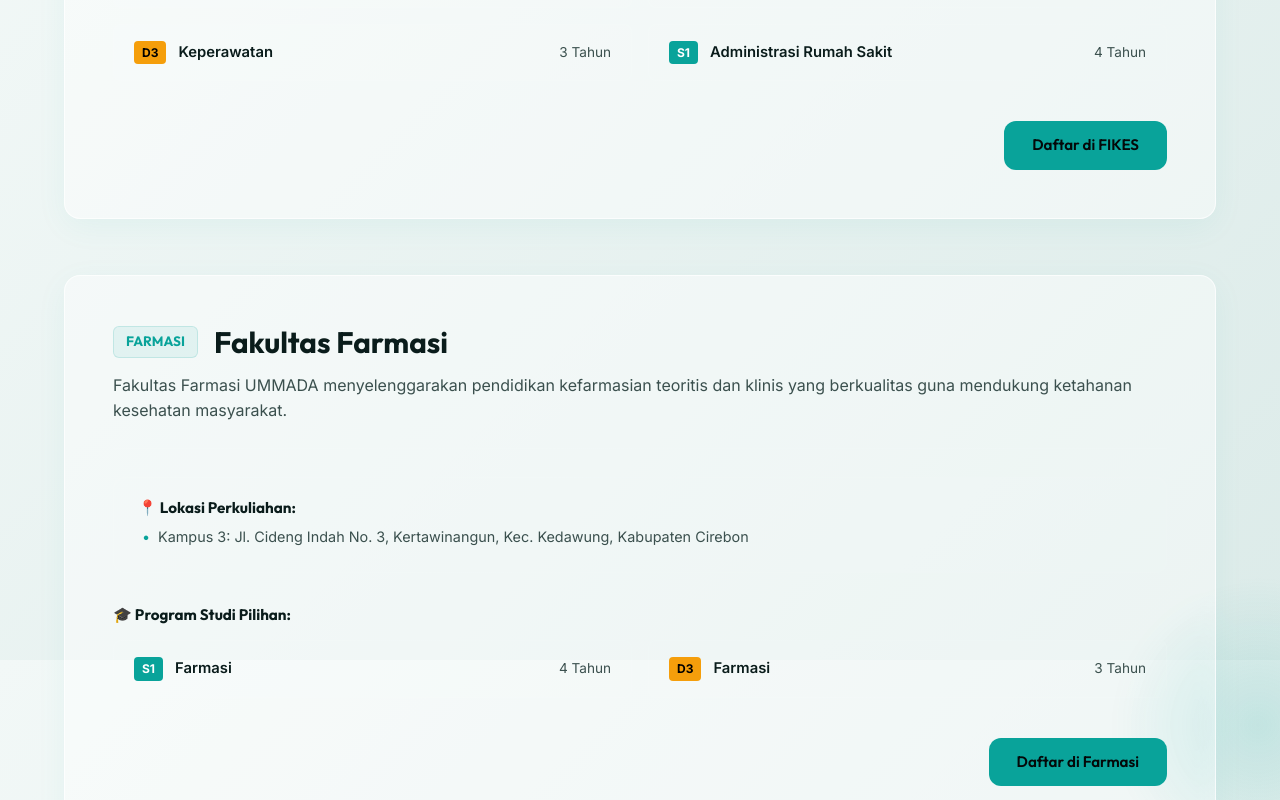
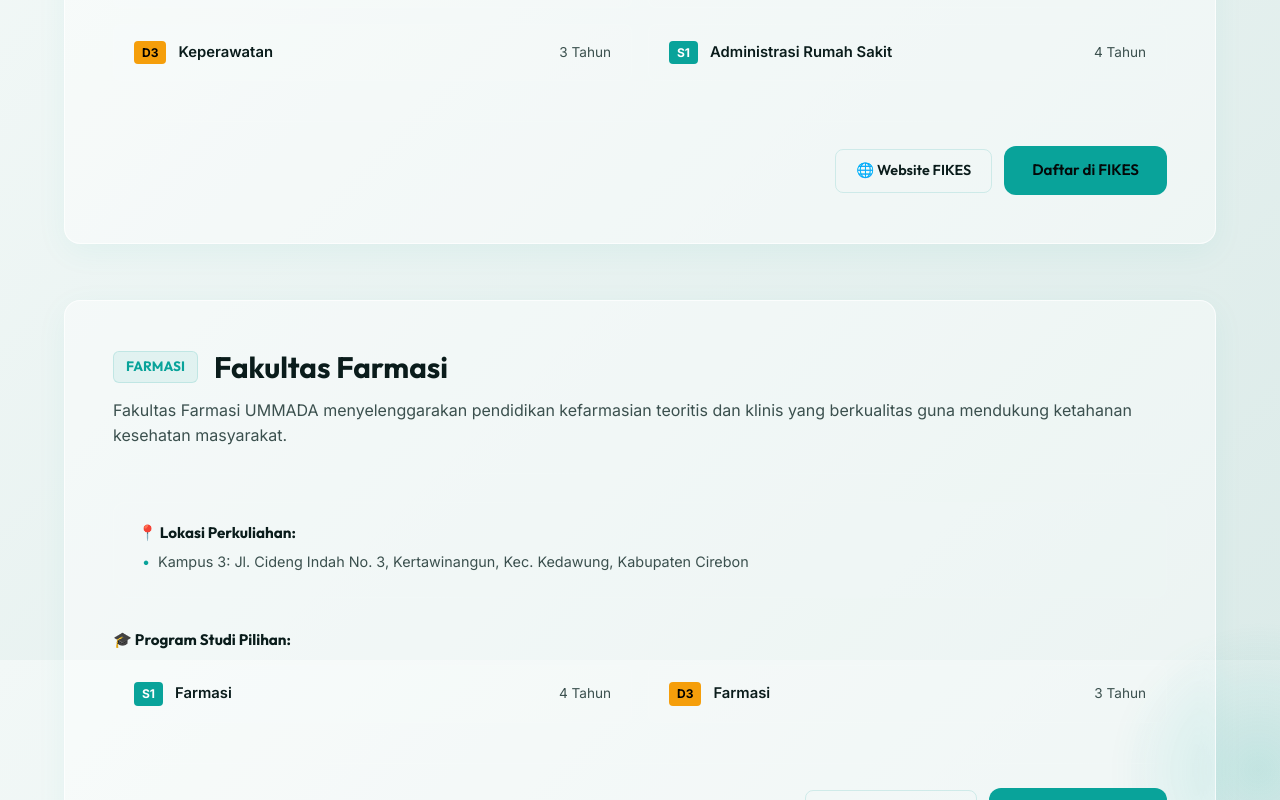
Before and after one commit to deffan10/Landing-Page-PMB-UMMADA, a Vue app: page /fakultas in a window 1280 px wide. Shown: the part 940-1740 px from the top of the page. Built offline with nearby package versions, Linux system fonts and the light colour scheme.

Commit message:
Update fakultas

```diff
--- a/src/content/fakultas.json
+++ b/src/content/fakultas.json
@@ -5,40 +5,75 @@
     {
       "name": "Fakultas Ilmu Kesehatan (FIKES)",
       "abbreviation": "FIKES",
+      "websiteUrl": "https://fikes.ummada.ac.id",
       "description": "Fakultas Ilmu Kesehatan berkomitmen mencetak tenaga kesehatan profesional yang unggul, kompeten, dan berintegritas tinggi berdasarkan nilai-nilai keislaman.",
       "locations": [
         "Kampus 1: Jl. Kalitanjung No.14-18A, Harjamukti, Kota Cirebon",
         "Kampus 2: Jl. Walet No.21, Kertawinangun, Kec. Kedawung, Kabupaten Cirebon"
       ],
       "prodi": [
-        { "level": "S1", "name": "Kebidanan", "duration": "4 Tahun" },
-        { "level": "Profesi", "name": "Pendidikan Bidan", "duration": "1 Tahun" },
-        { "level": "D3", "name": "Keperawatan", "duration": "3 Tahun" },
-        { "level": "S1", "name": "Administrasi Rumah Sakit", "duration": "4 Tahun" }
+        {
+          "level": "S1",
+          "name": "Kebidanan",
+          "duration": "4 Tahun"
+        },
+        {
+          "level": "Profesi",
+          "name": "Pendidikan Bidan",
+          "duration": "1 Tahun"
+        },
+        {
+          "level": "D3",
+          "name": "Keperawatan",
+          "duration": "3 Tahun"
+        },
+        {
+          "level": "S1",
+          "name": "Administrasi Rumah Sakit",
+          "duration": "4 Tahun"
+        }
       ]
     },
     {
       "name": "Fakultas Farmasi",
       "abbreviation": "Farmasi",
+      "websiteUrl": "https://farmasi.ummada.ac.id",
       "description": "Fakultas Farmasi UMMADA menyelenggarakan pendidikan kefarmasian teoritis dan klinis yang berkualitas guna mendukung ketahanan kesehatan masyarakat.",
       "locations": [
         "Kampus 3: Jl. Cideng Indah No. 3, Kertawinangun, Kec. Kedawung, Kabupaten Cirebon"
       ],
       "prodi": [
-        { "level": "S1", "name": "Farmasi", "duration": "4 Tahun" },
-        { "level": "D3", "name": "Farmasi", "duration": "3 Tahun" }
+        {
+          "level": "S1",
+          "name": "Farmasi",
+          "duration": "4 Tahun"
+        },
+        {
+          "level": "D3",
+          "name": "Farmasi",
+          "duration": "3 Tahun"
+        }
       ]
     },
     {
       "name": "Fakultas Ekonomi, Sosial, dan Humaniora (FESHUM)",
       "abbreviation": "FESHUM",
+      "websiteUrl": "https://feshum.ummada.ac.id",
       "description": "Fakultas Ekonomi, Sosial, dan Humaniora membekali mahasiswa dengan keahlian bisnis modern, pengelolaan keuangan, dan pemikiran kritis sosial.",
       "locations": [
         "Kampus Utama: Jl. Cideng Indah No. 3, Kertawinangun, Kec. Kedawung, Kabupaten Cirebon"
       ],
       "prodi": [
-        { "level": "S1", "name": "Akuntansi", "duration": "4 Tahun" },
-        { "level": "S1", "name": "Manajemen", "duration": "4 Tahun" }
+        {
+          "level": "S1",
+          "name": "Akuntansi",
+          "duration": "4 Tahun"
+        },
+        {
+          "level": "S1",
+          "name": "Manajemen",
+          "duration": "4 Tahun"
+        }
       ]
     }
   ]
--- a/src/views/FakultasView.vue
+++ b/src/views/FakultasView.vue
@@ -52,9 +52,21 @@
             </div>
 
             <!-- Faculty Action Footer -->
-            <div class="faculty-footer text-right">
-              <a href="/register" class="btn btn-primary">Daftar di {{ fak.abbreviation }}</a>
-            </div>
+            <!-- Faculty Action Footer -->
+<div class="faculty-footer">
+  <a
+    v-if="fak.websiteUrl"
+    :href="fak.websiteUrl"
+    target="_blank"
+    rel="noopener noreferrer"
+    class="btn btn-outline"
+  >
+    🌐 Website {{ fak.abbreviation }}
+  </a>
+  <a href="/register" class="btn btn-primary">
+    Daftar di {{ fak.abbreviation }}
+  </a>
+</div>
           </div>
         </div>
       </div>
@@ -275,4 +287,46 @@
     width: 100%;
   }
 }
+/* Styling Footer Tombol Fakultas */
+.faculty-footer {
+  display: flex;
+  justify-content: flex-end;
+  align-items: center;
+  gap: 0.75rem;
+  border-top: 1px solid rgba(255, 255, 255, 0.05);
+  padding-top: 1.5rem;
+}
+
+/* Tombol Outline untuk Website */
+.btn-outline {
+  background-color: transparent;
+  border: 1px solid var(--border-color, rgba(255, 255, 255, 0.2));
+  color: var(--text-primary, #ffffff);
+  padding: 0.6rem 1.25rem;
+  border-radius: 8px;
+  text-decoration: none;
+  font-weight: 600;
+  font-size: 0.9rem;
+  transition: all var(--transition-fast, 0.2s);
+}
+
+.btn-outline:hover {
+  background-color: rgba(255, 255, 255, 0.08);
+  border-color: var(--primary);
+  color: var(--primary);
+}
+
+/* Responsif Mobile */
+@media (max-width: 480px) {
+  .faculty-footer {
+    flex-direction: column-reverse;
+    width: 100%;
+  }
+
+  .faculty-footer .btn,
+  .faculty-footer .btn-outline {
+    width: 100%;
+    text-align: center;
+  }
+}
 </style>
```
